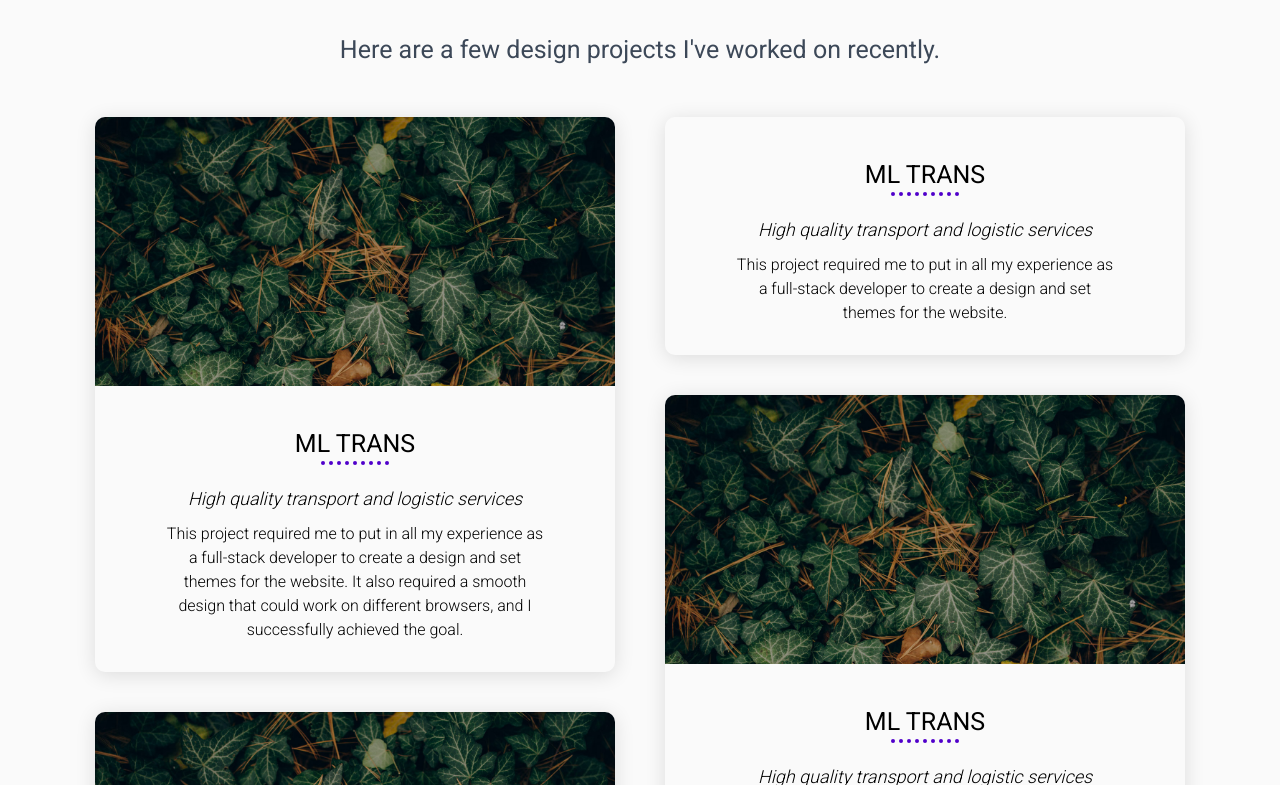
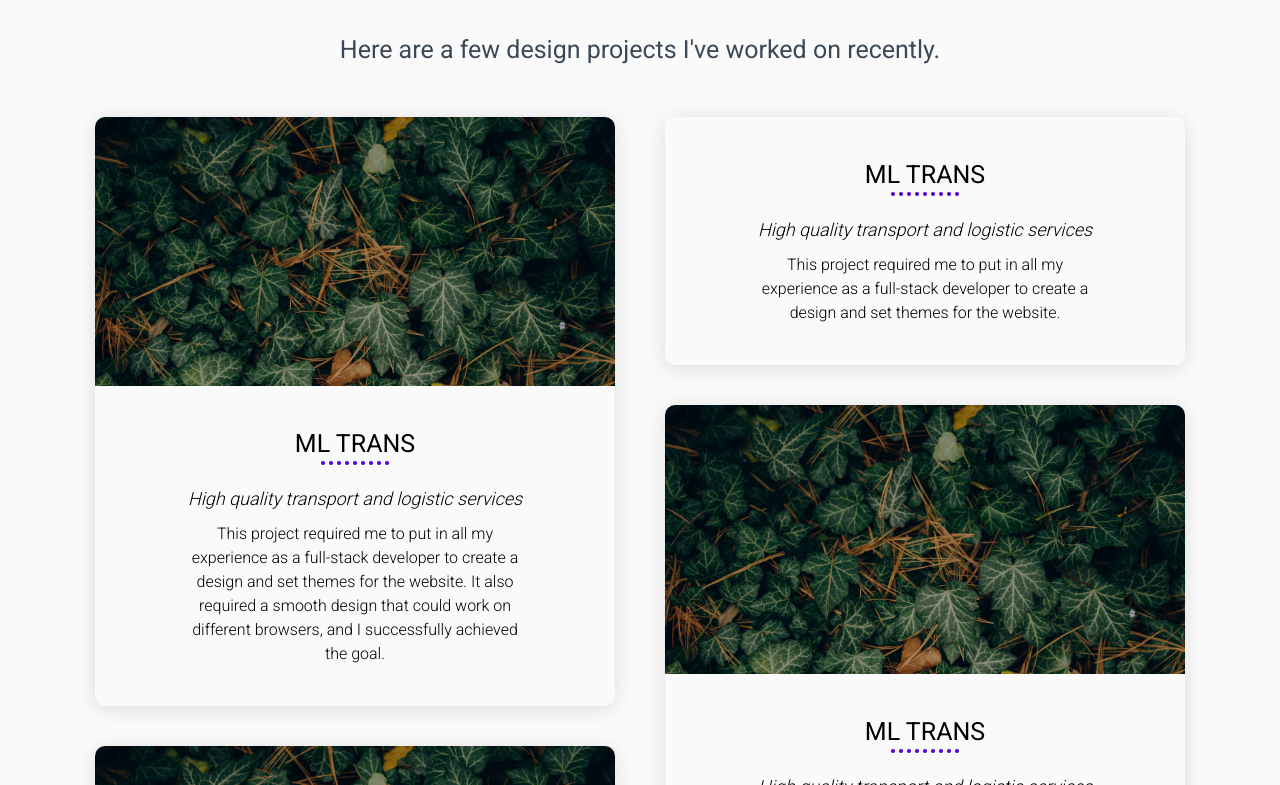
Before and after one commit to zbych232/portfolio, a Vue app in the folder portfolio/: page /#/ in a window 1280 px wide. Shown: the part 1935-2720 px from the top of the page. Built offline with nearby package versions, Linux system fonts and the light colour scheme.

Commit message:
project tiles bug fixed

```diff
--- a/portfolio/src/views/mainPage.vue
+++ b/portfolio/src/views/mainPage.vue
@@ -300,13 +300,14 @@ export default {
       }
       @media only screen and (min-width: 992px) {
         width: 420px;
+        padding: 40px;
       }
 
       h3 {
         color: black;
         text-transform: uppercase;
         font-weight: 400;
-        margin-bottom: 0;
+        margin: 0;
       }
       h4 {
         font-style: italic;
@@ -316,6 +317,7 @@ export default {
         color: black;
         word-break: keep-all;
         font-size: 16px;
+        margin: 0;
       }
     }
     .dotsSpacing {
```
